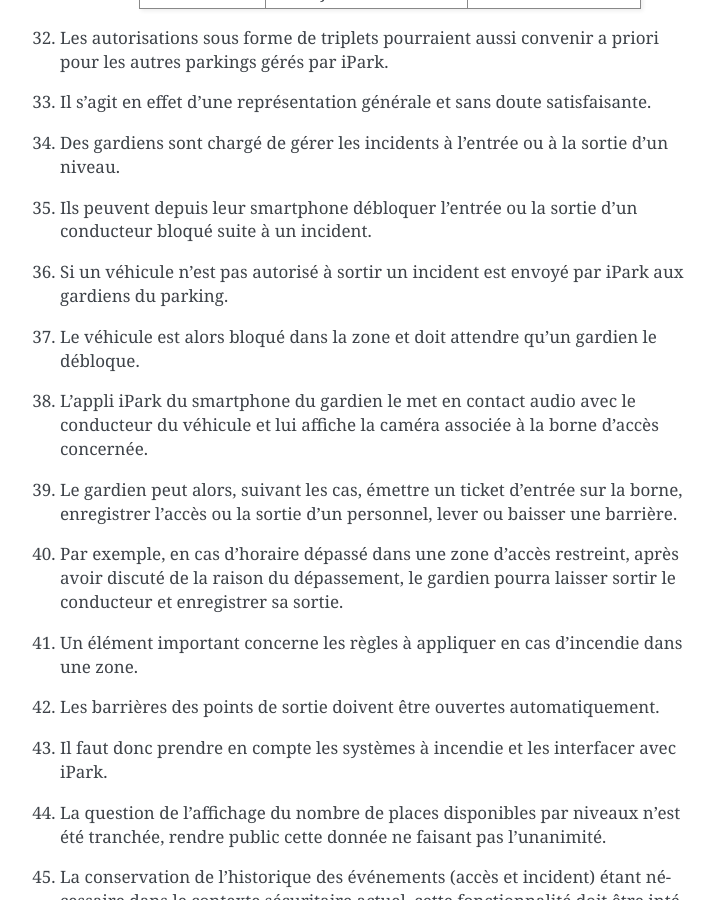
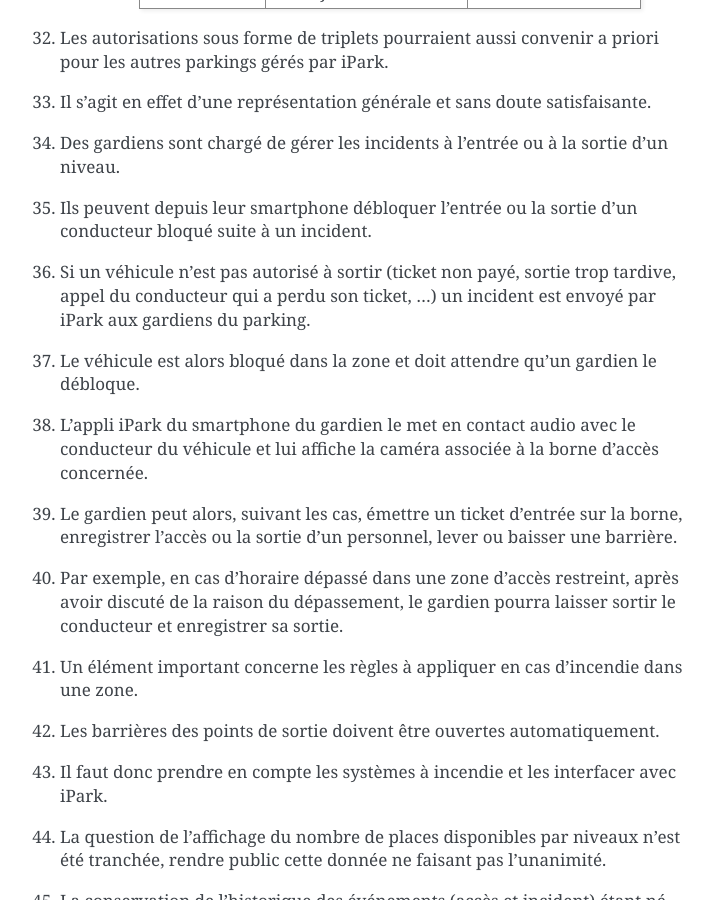
Before and after one commit to cyrilled/iPark, a Sphinx documentation site: the page built from master/source/res/CR002.rst, in a window 1280 px wide and 900 px high, scrolled down 3561 px. Shown: the whole window, without its empty margins (390-1104 px from the left). Built offline with Sphinx 7.4.7, drawn with Linux system fonts in a browser that asks for light colours.

Commit message:
Update CR002.rst

```diff
--- a/master/source/res/CR002.rst
+++ b/master/source/res/CR002.rst
@@ -77,7 +77,7 @@ Nouvel intervenant, directeur des services généraux de l'Hôtel du départemen
 
 #. Des gardiens sont chargé de gérer les incidents à l'entrée ou à la sortie d'un niveau.
 #. Ils peuvent depuis leur smartphone débloquer l'entrée ou la sortie d’un conducteur bloqué suite à un incident.
-#. Si un véhicule n'est pas autorisé à sortir un incident est envoyé par iPark aux gardiens du parking.
+#. Si un véhicule n'est pas autorisé à sortir (ticket non payé, sortie trop tardive, appel du conducteur qui a perdu son ticket, ...) un incident est envoyé par iPark aux gardiens du parking.
 #. Le véhicule est alors bloqué dans la zone et doit attendre qu'un gardien le débloque.
 #. L'appli iPark du smartphone du gardien le met en contact audio avec le conducteur du véhicule et lui affiche la caméra associée à la borne d'accès concernée.
 #. Le gardien peut alors, suivant les cas, émettre un ticket d'entrée sur la borne, enregistrer l'accès ou la sortie d'un personnel, lever ou baisser une barrière.
```
